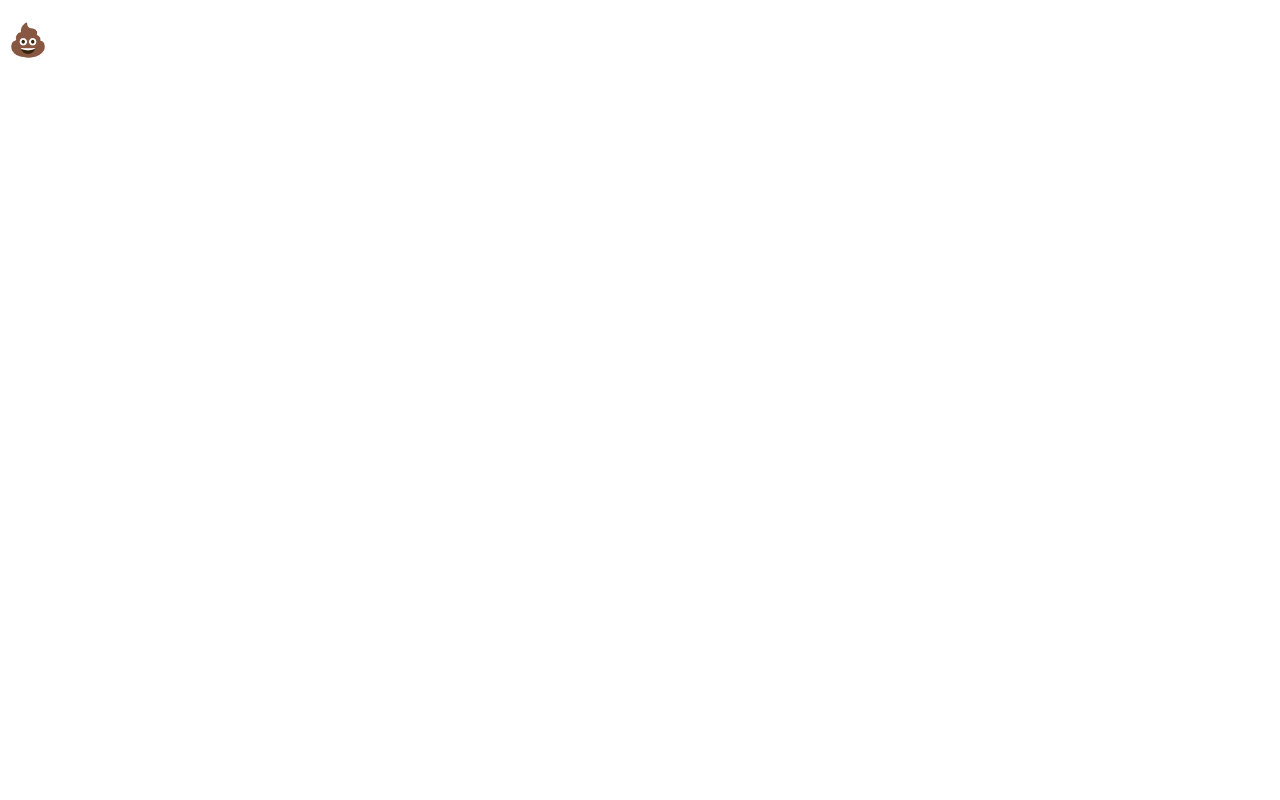
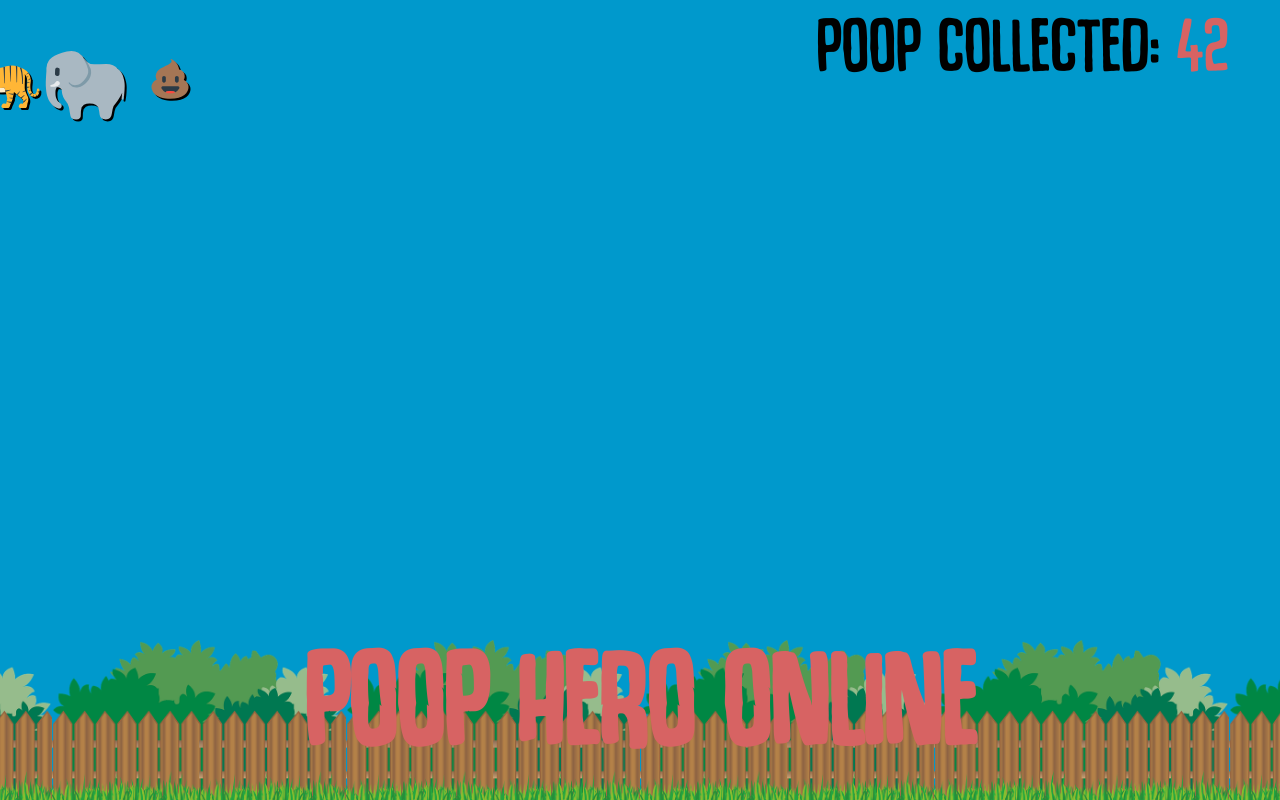
Before and after one commit to tinspham209/poop-collection, a website: page public/index.html in a window 1280 px wide. Drawn offline with Linux system fonts and the light colour scheme; files whose address does not match are found by name.

Commit message:
First layout

```diff
--- a/public/index.html
+++ b/public/index.html
@@ -4,8 +4,37 @@
 		<meta charset="UTF-8" />
 		<meta name="viewport" content="width=device-width, initial-scale=1.0" />
 		<title>Poop Hero Online 💩</title>
+		<link rel="stylesheet" href="fonts/fonts.css" />
+		<link rel="stylesheet" href="./styles.css" />
 	</head>
 	<body>
-		<h1>💩</h1>
+		<div class="zoo">
+			<span class="emoji animal bounce">🐅</span>
+			<span class="emoji animal bounce">🐘</span>
+			<span class="emoji poop">💩</span>
+			<div class="score">
+				<span>POOP COLLECTED: </span>
+				<span class="value">42</span>
+			</div>
+			<div class="fence">
+				<img src="./images/fence.png" alt="fence" />
+				<img src="./images/fence.png" alt="fence" />
+				<img src="./images/fence.png" alt="fence" />
+				<img src="./images/fence.png" alt="fence" />
+				<img src="./images/fence.png" alt="fence" />
+				<img src="./images/fence.png" alt="fence" />
+				<img src="./images/fence.png" alt="fence" />
+				<img src="./images/fence.png" alt="fence" />
+				<img src="./images/fence.png" alt="fence" />
+				<img src="./images/fence.png" alt="fence" />
+				<img src="./images/fence.png" alt="fence" />
+				<img src="./images/fence.png" alt="fence" />
+				<img src="./images/fence.png" alt="fence" />
+				<img src="./images/fence.png" alt="fence" />
+				<div class="title">
+					<h1>POOP HERO ONLINE</h1>
+				</div>
+			</div>
+		</div>
 	</body>
 </html>
--- /dev/null
+++ b/public/styles.css
@@ -0,0 +1,89 @@
+* {
+	padding: 0;
+	margin: 0;
+}
+
+body {
+	font-family: HogfishDEMO !important;
+}
+
+:root {
+	--main-color: #0099cc;
+	--secondary-color: #7fbeeb;
+	--title-color: rgb(215, 99, 99);
+}
+
+.zoo {
+	width: 100vw;
+	height: 100vh;
+	overflow: hidden;
+	background: var(--main-color);
+}
+
+.emoji {
+	display: inline-block;
+	font-family: FirefoxEmoji !important;
+	font-size: 10vmin;
+	text-shadow: 2px 2px black;
+	transform: translate(-50%, 50%);
+}
+
+.animal {
+	font-size: 10vmin;
+}
+
+.poop {
+	font-size: 5vmin;
+}
+
+.bounce {
+	animation: bounce 300ms alternate ease-in-out infinite;
+}
+
+/* Fence */
+.fence {
+	position: fixed;
+	bottom: 0;
+	height: 20vh;
+	display: flex;
+	justify-content: center;
+	width: 100%;
+}
+
+.fence img {
+	height: 100%;
+}
+
+.title {
+	position: absolute;
+	width: 100%;
+	height: 100%;
+
+	display: flex;
+	justify-content: center;
+	align-items: center;
+
+	color: var(--title-color);
+	font-size: 3.5vw;
+}
+
+/* Score */
+.score {
+	position: fixed;
+	top: 4vh;
+	right: 4vw;
+	font-size: 4vw;
+}
+
+.value {
+	color: var(--title-color);
+}
+
+@keyframes bounce {
+	0% {
+		transform: translate(-50%, 50%) translateY(-2vmin);
+	}
+	1000% {
+		transform: translate(-50%, 50%) translateY(2vmin);
+	}
+}
```
